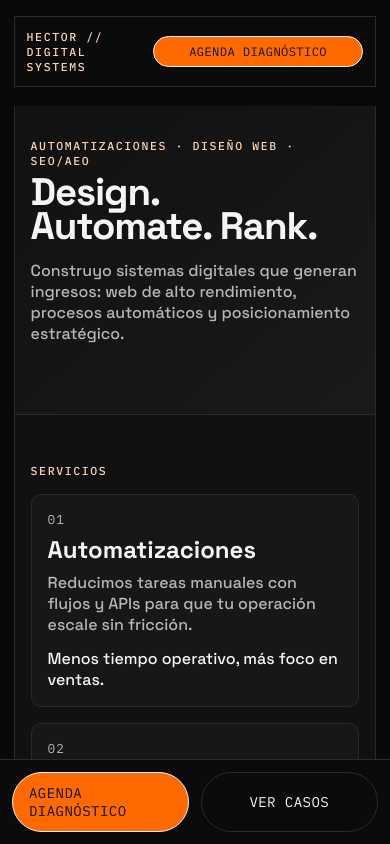
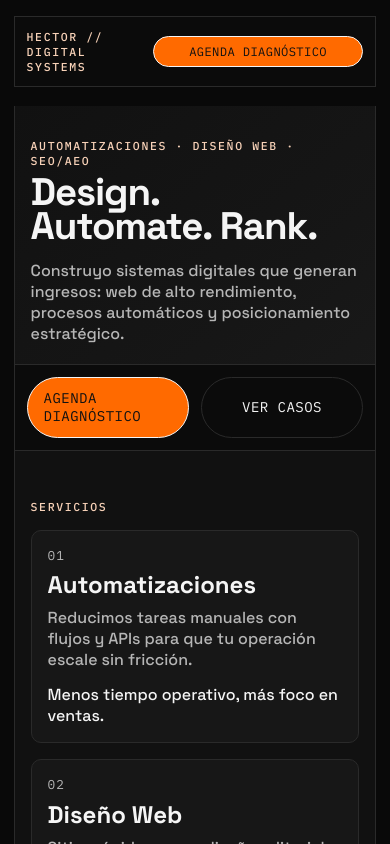
Before and after one commit to Hecpac/Hector-pachano-system, a Next.js app in the folder projects/hector-services-site/: page / in a window 390 px wide. Shown: the top 844 px of the page. Built offline with nearby package versions, Linux system fonts and the light colour scheme.

Commit message:
feat: add responsive motion system and scroll animations

```diff
--- a/projects/hector-services-site/app/contact/page.tsx
+++ b/projects/hector-services-site/app/contact/page.tsx
@@ -7,7 +7,7 @@ export default function ContactPage() {
 
   return (
     <main className="page-shell contact-page">
-      <section className="section">
+      <section className="section reveal-on-scroll is-visible">
         <p className="eyebrow">CONTACTO</p>
         <h1>Agenda tu diagnóstico</h1>
         <p className="lead">
--- a/projects/hector-services-site/app/globals.css
+++ b/projects/hector-services-site/app/globals.css
@@ -48,6 +48,22 @@ a {
   border-top: 0;
   background: var(--surface);
   padding: 3rem 1rem;
+}
+
+.reveal-on-scroll {
+  opacity: 1;
+  transform: none;
+}
+
+.motion-ready .reveal-on-scroll {
+  opacity: 0;
+  transform: translateY(22px);
+  transition: opacity 480ms ease, transform 520ms cubic-bezier(0.22, 1, 0.36, 1);
+}
+
+.motion-ready .reveal-on-scroll.is-visible {
+  opacity: 1;
+  transform: translateY(0);
 }
 
 .hero {
@@ -126,6 +142,35 @@ h3 {
   gap: 0.7rem;
 }
 
+.ticker {
+  margin-top: 1.35rem;
+  border: 1px solid var(--line);
+  background: #0c0c0c;
+  overflow: clip;
+  white-space: nowrap;
+}
+
+.ticker__track {
+  display: inline-block;
+  min-width: 100%;
+  padding: 0.58rem 0;
+  font-family: var(--font-mono), ui-monospace, monospace;
+  font-size: 0.75rem;
+  letter-spacing: 0.14em;
+  text-transform: uppercase;
+  color: color-mix(in srgb, var(--accent) 80%, #fff);
+  animation: ticker-scroll 18s linear infinite;
+}
+
+@keyframes ticker-scroll {
+  from {
+    transform: translateX(0);
+  }
+  to {
+    transform: translateX(-50%);
+  }
+}
+
 .service-grid {
   display: grid;
   grid-template-columns: repeat(12, minmax(0, 1fr));
@@ -139,6 +184,12 @@ h3 {
   border-radius: var(--radius);
   background: var(--surface-strong);
   padding: 1rem;
+  transition: transform 220ms ease, border-color 220ms ease;
+}
+
+.service-card:hover {
+  transform: translateY(-4px);
+  border-color: color-mix(in srgb, var(--accent) 55%, var(--line));
 }
 
 .service-card h2 {
@@ -177,6 +228,12 @@ h3 {
   border-radius: var(--radius);
   overflow: clip;
   background: #0e0e0e;
+  transition: transform 220ms ease, border-color 220ms ease;
+}
+
+.case-card:hover {
+  transform: translateY(-4px);
+  border-color: color-mix(in srgb, var(--accent) 52%, var(--line));
 }
 
 .case-card img {
@@ -237,6 +294,12 @@ h3 {
   text-align: center;
   font-family: var(--font-mono), ui-monospace, monospace;
   font-weight: 500;
+  transition: transform 200ms ease, border-color 200ms ease;
+}
+
+.process-list li:hover {
+  transform: translateY(-2px);
+  border-color: color-mix(in srgb, var(--accent) 40%, var(--line));
 }
 
 .section--faq details {
@@ -363,6 +426,22 @@ h3 {
   letter-spacing: -0.03em;
 }
 
+@media (prefers-reduced-motion: reduce) {
+  *,
+  *::before,
+  *::after {
+    animation-duration: 0.001ms !important;
+    animation-iteration-count: 1 !important;
+    transition-duration: 0.001ms !important;
+    scroll-behavior: auto !important;
+  }
+
+  .reveal-on-scroll {
+    opacity: 1;
+    transform: none;
+  }
+}
+
 @media (max-width: 1199px) {
   .service-card {
     grid-column: span 6;
--- a/projects/hector-services-site/app/layout.tsx
+++ b/projects/hector-services-site/app/layout.tsx
@@ -1,5 +1,7 @@
 import type { Metadata } from 'next'
 import { IBM_Plex_Mono, Space_Grotesk } from 'next/font/google'
+
+import { ScrollReveal } from '@/components/ui/scroll-reveal'
 import './globals.css'
 
 const displayFont = Space_Grotesk({
@@ -30,7 +32,10 @@ export const metadata: Metadata = {
 export default function RootLayout({ children }: { children: React.ReactNode }) {
   return (
     <html lang="es">
-      <body className={`${displayFont.variable} ${monoFont.variable}`}>{children}</body>
+      <body className={`${displayFont.variable} ${monoFont.variable}`}>
+        {children}
+        <ScrollReveal />
+      </body>
     </html>
   )
 }
--- a/projects/hector-services-site/app/page.tsx
+++ b/projects/hector-services-site/app/page.tsx
@@ -51,7 +51,7 @@ export default function HomePage() {
         </a>
       </header>
 
-      <section className="hero section" id="top">
+      <section className="hero section reveal-on-scroll is-visible" id="top">
         <p className="eyebrow">AUTOMATIZACIONES · DISEÑO WEB · SEO/AEO</p>
         <h1>Design. Automate. Rank.</h1>
         <p className="lead">
@@ -66,9 +66,16 @@ export default function HomePage() {
             Ver casos
           </a>
         </div>
+
+        <div className="ticker" aria-hidden="true">
+          <div className="ticker__track">
+            AUTOMATIZACIONES · DISEÑO WEB · SEO / AEO · PERFORMANCE · CONVERSIÓN ·
+            AUTOMATIZACIONES · DISEÑO WEB · SEO / AEO · PERFORMANCE · CONVERSIÓN ·
+          </div>
+        </div>
       </section>
 
-      <section className="section" id="services">
+      <section className="section reveal-on-scroll" id="services">
         <p className="eyebrow">SERVICIOS</p>
         <div className="service-grid">
           {services.map((service) => (
@@ -84,7 +91,7 @@ export default function HomePage() {
 
       <CaseStudiesSection />
 
-      <section className="section" id="process">
+      <section className="section reveal-on-scroll" id="process">
         <p className="eyebrow">PROCESO</p>
         <ol className="process-list">
           <li>Diagnóstico</li>
@@ -94,7 +101,7 @@ export default function HomePage() {
         </ol>
       </section>
 
-      <section className="section section--faq" id="faq">
+      <section className="section section--faq reveal-on-scroll" id="faq">
         <p className="eyebrow">FAQ</p>
         {faqItems.map((item) => (
           <details key={item.question}>
@@ -104,7 +111,7 @@ export default function HomePage() {
         ))}
       </section>
 
-      <section className="section cta" id="contact">
+      <section className="section cta reveal-on-scroll" id="contact">
         <h2>¿Listo para dejar de improvisar tu presencia digital?</h2>
         <p className="lead lead--center">
           Cuéntame tu objetivo y te propongo un plan claro con alcance, tiempos e inversión.
--- a/projects/hector-services-site/components/sections/case-studies.tsx
+++ b/projects/hector-services-site/components/sections/case-studies.tsx
@@ -4,7 +4,7 @@ import { caseStudies } from '@/content/case-studies/cases'
 
 export function CaseStudiesSection() {
   return (
-    <section className="section" id="casos">
+    <section className="section reveal-on-scroll" id="casos">
       <p className="eyebrow">CASOS</p>
       <div className="case-grid">
         {caseStudies.map((item) => (
--- /dev/null
+++ b/projects/hector-services-site/components/ui/scroll-reveal.tsx
@@ -0,0 +1,39 @@
+'use client'
+
+import { useEffect } from 'react'
+
+export function ScrollReveal() {
+  useEffect(() => {
+    document.body.classList.add('motion-ready')
+
+    const elements = Array.from(document.querySelectorAll<HTMLElement>('.reveal-on-scroll'))
+
+    if (elements.length === 0) return
+
+    const observer = new IntersectionObserver(
+      (entries) => {
+        for (const entry of entries) {
+          if (entry.isIntersecting) {
+            entry.target.classList.add('is-visible')
+            observer.unobserve(entry.target)
+          }
+        }
+      },
+      {
+        rootMargin: '0px 0px -12% 0px',
+        threshold: 0.14
+      }
+    )
+
+    for (const el of elements) {
+      observer.observe(el)
+    }
+
+    return () => {
+      observer.disconnect()
+      document.body.classList.remove('motion-ready')
+    }
+  }, [])
+
+  return null
+}
```
